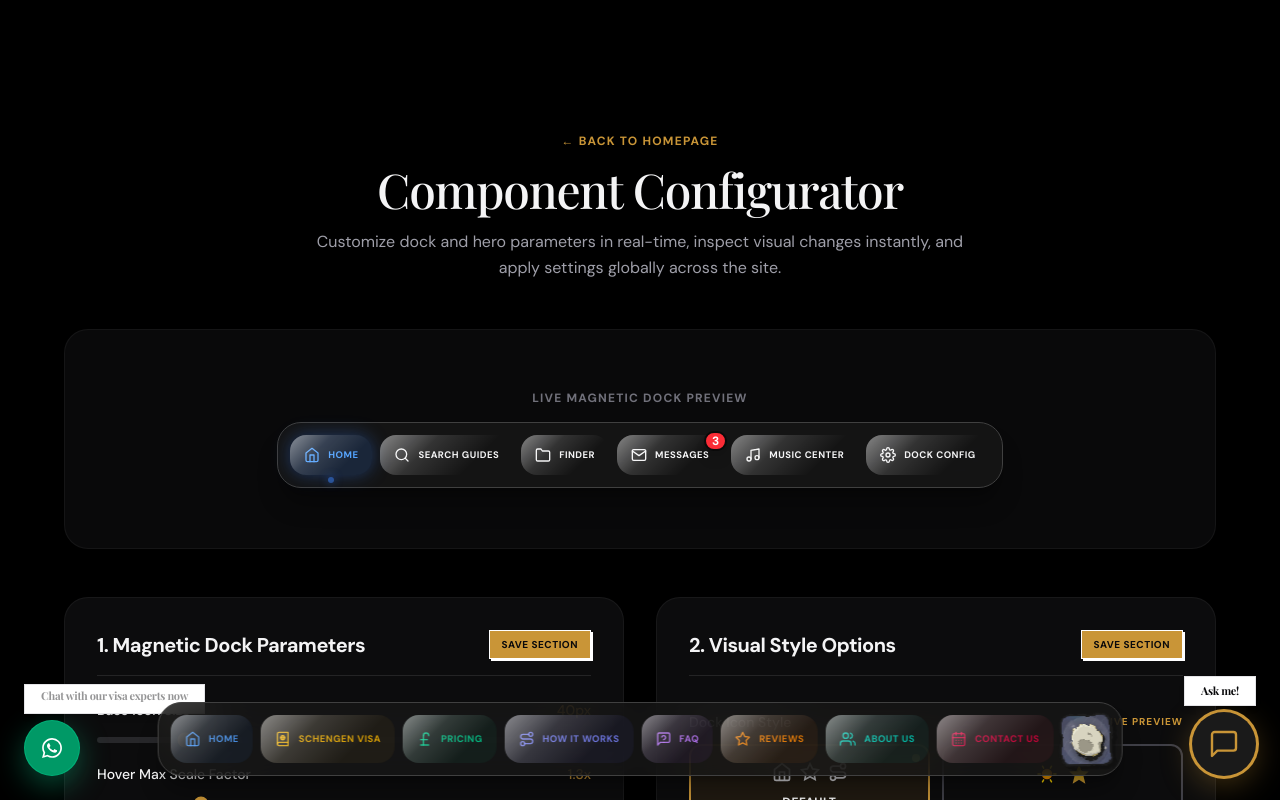
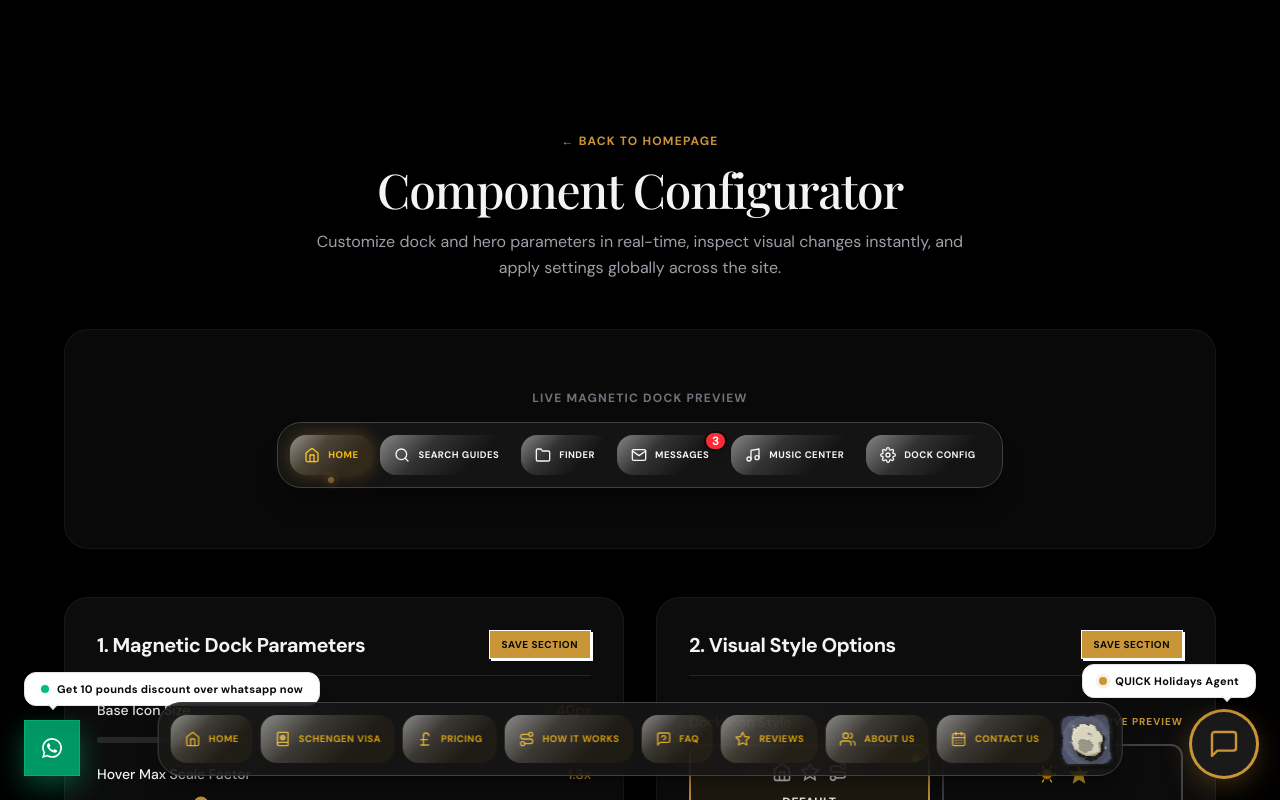
Before and after one commit to tlhaasami/quickholidays, a Next.js app: page /settings in a window 1280 px wide. Shown: the top 800 px of the page. Built offline with nearby package versions, Linux system fonts and the light colour scheme; a web font is replaced by a local one.

Commit message:
fix: Update office address and contact details across multiple components and documents

```diff
--- a/src/app/faq/page.tsx
+++ b/src/app/faq/page.tsx
@@ -57,15 +57,15 @@ export default function FAQ() {
       ]
     },
     {
-      category: "Fees & Payments",
+      category: "Fees and Payments",
       items: [
         {
           q: "What is the breakdown of Schengen visa fees?",
           a: "A standard application incurs: (1) Embassy fee (set at €90 for adults by EU law), (2) Outsourcing partner booking fee (typically £30–£45 paid directly to VFS/TLS), and (3) Our fixed consultancy service fee. We do not bundle these fees to hide margins; everything is transparently itemized."
         },
         {
-          q: "What does my deposit cover?",
-          a: "Your initial deposit initiates active case tracking. This covers your comprehensive case assessment, creation of your custom document checklists, compiling official application forms, and search bookings. The final balance is only triggered once your biometrics appointment is confirmed."
+          q: "What is included in the Complete Visa Service fee?",
+          a: "Our Complete Visa Service (£175 total; split as a £45 case deposit to open your file and a £130 balance paid after your slot is confirmed) includes: (1) Free consultation and checklist assessment, (2) A custom document checklist tailored to your profile, (3) A professional cover letter written for you, (4) Fully completed official application forms, (5) Travel insurance sorted to meet Schengen rules, (6) Automated slot tracking and appointment booking, (7) Flight and hotel reservation guidance, and (8) Case tracking to Decision Day."
         },
         {
           q: "How does the Accountability Promise refund process work?",
--- a/src/app/refund-policy/page.tsx
+++ b/src/app/refund-policy/page.tsx
@@ -40,7 +40,7 @@ export default function RefundPolicy() {
           <section className="space-y-3">
             <h3 className="font-serif text-xl sm:text-2xl text-zinc-900 dark:text-white font-semibold">2. The deposit</h3>
             <p>
-              Your deposit of <strong>£100</strong> starts your case. If you cancel before we have begun work on your file, we refund it in full. Once work has begun, the deposit covers the work already done and is non-refundable. The balance of <strong>£75</strong> is due as soon as your biometrics appointment is secured.
+              Your deposit of <strong>£45</strong> starts your case. If you cancel before we have begun work on your file, we refund it in full. Once work has begun, the deposit covers the work already done and is non-refundable. The balance of <strong>£130</strong> is due as soon as your biometrics appointment is secured.
             </p>
           </section>
 
@@ -54,7 +54,7 @@ export default function RefundPolicy() {
           <section className="space-y-3">
             <h3 className="font-serif text-xl sm:text-2xl text-zinc-900 dark:text-white font-semibold">4. Our Accountability Promise</h3>
             <p>
-              If your application is refused because of a documented error on our side — a mistake in your application, a missed document we were responsible for checking, a deadline we caused you to miss — we refund our full service fee in full (up to £175 depending on your service tier). We will tell you plainly whether the error was ours; you will not have to fight us for it.
+              If your application is refused because of a documented error on our side — a mistake in your application, a missed document we were responsible for checking, a deadline we caused you to miss — we refund our full service fee in full (Exclude paid appointment and insurance fees). We will tell you plainly whether the error was ours; you will not have to fight us for it.
             </p>
             <div className="bg-zinc-100 dark:bg-zinc-950 border border-zinc-200 dark:border-white/5 p-4 rounded-lg mt-2 space-y-2 text-xs sm:text-sm">
               <strong className="text-primary block">What the promise doesn't cover:</strong>
@@ -72,7 +72,7 @@ export default function RefundPolicy() {
           <section className="space-y-3">
             <h3 className="font-serif text-xl sm:text-2xl text-zinc-900 dark:text-white font-semibold">5. Refund handling</h3>
             <p>
-              Approved refunds are paid to your original payment method within 14 days of confirming the refund agreement.
+              Approved refunds are paid to your original payment method within 7 days of confirming the refund agreement.
             </p>
           </section>
         </div>
--- a/src/app/reviews/page.tsx
+++ b/src/app/reviews/page.tsx
@@ -47,7 +47,7 @@ export default function Reviews() {
         "@type": "PostalAddress",
         "streetAddress": "Office 25 Innovation Park, Edge Lane",
         "addressLocality": "Liverpool",
-        "postalCode": "L7 9NN",
+        "postalCode": "L7 9NJ",
         "addressCountry": "GB"
       }
     },
--- a/src/components/AiAssistantPopup.tsx
+++ b/src/components/AiAssistantPopup.tsx
@@ -52,6 +52,7 @@ export function AiAssistantPopup() {
     "Direct Visa Assistance"
   ];
   const [punchlineIndex, setPunchlineIndex] = useState(0);
+  const [isPunchlineVisible, setIsPunchlineVisible] = useState(false);
   const [isMobileMenuOpen, setIsMobileMenuOpen] = useState(false);
 
   useEffect(() => {
@@ -65,11 +66,32 @@ export function AiAssistantPopup() {
 
   useEffect(() => {
     if (isCentered) return;
+
+    // 1. Initial delay: appear after 3.5 seconds
+    const startTimeout = setTimeout(() => {
+      setIsPunchlineVisible(true);
+    }, 3500);
+
+    return () => clearTimeout(startTimeout);
+  }, [isCentered]);
+
+  useEffect(() => {
+    if (!isPunchlineVisible || isCentered) return;
+
+    // 2. Rotate through the punchlines once
     const interval = setInterval(() => {
-      setPunchlineIndex((prev) => (prev + 1) % punchlines.length);
+      setPunchlineIndex((prev) => {
+        if (prev >= punchlines.length - 1) {
+          setIsPunchlineVisible(false);
+          clearInterval(interval);
+          return prev;
+        }
+        return prev + 1;
+      });
     }, 3000);
+
     return () => clearInterval(interval);
-  }, [isCentered]);
+  }, [isPunchlineVisible, isCentered]);
 
   // Prevent background scrolling when chat modal is active
   useEffect(() => {
@@ -268,7 +290,17 @@ export function AiAssistantPopup() {
           className="fixed bottom-6 right-6 z-40 w-16 h-16 cursor-pointer pointer-events-auto"
         >
           {/* Rotating Text Label */}
-          <div className="absolute bottom-full right-0 mb-1.5 bg-zinc-950 text-white dark:bg-white dark:text-zinc-950 text-[11px] font-serif font-bold tracking-tight px-4 py-1.5 rounded-none border border-zinc-800 dark:border-zinc-200 shadow-md whitespace-nowrap min-h-[24px] flex items-center justify-center">
+          {isPunchlineVisible && (
+            <div className="absolute bottom-full right-0 mb-3.5 bg-zinc-950 text-white dark:bg-white dark:text-zinc-950 text-[11px] font-sans font-semibold tracking-wide px-4 py-2 rounded-xl border border-zinc-800 dark:border-zinc-200 shadow-xl whitespace-nowrap min-h-[32px] flex items-center justify-center gap-2">
+              {/* Speech bubble pointer arrow */}
+              <div className="absolute top-full right-6 -mt-[5px] w-2 h-2 bg-zinc-950 dark:bg-white border-r border-b border-zinc-800 dark:border-zinc-200 transform rotate-45" />
+
+              {/* Pulsing AI Indicator */}
+              <span className="relative flex h-2 w-2 shrink-0">
+                <span className="animate-ping absolute inline-flex h-full w-full rounded-full bg-[#C99537] opacity-75"></span>
+                <span className="relative inline-flex rounded-full h-2 w-2 bg-[#C99537]"></span>
+              </span>
+
               <AnimatePresence mode="wait">
                 <motion.span
                   key={punchlineIndex}
@@ -281,6 +313,7 @@ export function AiAssistantPopup() {
                 </motion.span>
               </AnimatePresence>
             </div>
+          )}
 
           {/* Chat Bubble AI Icon — dark circle with gold ring and gold message icon */}
           <div className="w-full h-full rounded-full bg-[#1a1a1a] flex items-center justify-center shadow-2xl"
--- a/src/components/FloatingWhatsApp.tsx
+++ b/src/components/FloatingWhatsApp.tsx
@@ -8,6 +8,7 @@ import { motion, AnimatePresence } from "motion/react";
 export function FloatingWhatsApp() {
   const pathname = usePathname();
   const [messageIndex, setMessageIndex] = useState(0);
+  const [isVisible, setIsVisible] = useState(false);
 
   const messages = [
     "Get 10 pounds discount over whatsapp now",
@@ -16,11 +17,32 @@ export function FloatingWhatsApp() {
   ];
 
   useEffect(() => {
+    // 1. Initial delay: appear after 3.5 seconds
+    const startTimeout = setTimeout(() => {
+      setIsVisible(true);
+    }, 3500);
+
+    return () => clearTimeout(startTimeout);
+  }, []);
+
+  useEffect(() => {
+    if (!isVisible) return;
+
+    // 2. Rotate through the messages once
     const interval = setInterval(() => {
-      setMessageIndex((prev) => (prev + 1) % messages.length);
+      setMessageIndex((prev) => {
+        if (prev >= messages.length - 1) {
+          // If we completed one full cycle, hide the tag and stop
+          setIsVisible(false);
+          clearInterval(interval);
+          return prev;
+        }
+        return prev + 1;
+      });
     }, 3000);
+
     return () => clearInterval(interval);
-  }, []);
+  }, [isVisible]);
 
   const handleClick = () => {
     trackContact("WhatsApp");
@@ -31,7 +53,17 @@ export function FloatingWhatsApp() {
   return (
     <div className="fixed bottom-6 left-6 z-50 w-14 h-14 pointer-events-auto select-none">
       {/* Rotating Tagline Label — always visible above the button */}
-      <div className="absolute bottom-full left-0 mb-1.5 bg-zinc-950 text-white dark:bg-white dark:text-zinc-950 text-[11px] font-serif font-bold tracking-tight px-4 py-1.5 rounded-none border border-zinc-800 dark:border-zinc-200 shadow-md whitespace-nowrap min-h-[24px] flex items-center justify-center">
+      {isVisible && (
+        <div className="absolute bottom-full left-0 mb-3.5 bg-zinc-950 text-white dark:bg-white dark:text-zinc-950 text-[11px] font-sans font-semibold tracking-wide px-4 py-2 rounded-xl border border-zinc-800 dark:border-zinc-200 shadow-xl whitespace-nowrap min-h-[32px] flex items-center justify-center gap-2">
+          {/* Speech bubble pointer arrow */}
+          <div className="absolute top-full left-6 -mt-[5px] w-2 h-2 bg-zinc-950 dark:bg-white border-r border-b border-zinc-800 dark:border-zinc-200 transform rotate-45" />
+
+          {/* Pulsing WhatsApp Indicator */}
+          <span className="relative flex h-2 w-2 shrink-0">
+            <span className="animate-ping absolute inline-flex h-full w-full rounded-full bg-emerald-500 opacity-75"></span>
+            <span className="relative inline-flex rounded-full h-2 w-2 bg-emerald-500"></span>
+          </span>
+
           <AnimatePresence mode="wait">
             <motion.span
               key={messageIndex}
@@ -44,6 +76,7 @@ export function FloatingWhatsApp() {
             </motion.span>
           </AnimatePresence>
         </div>
+      )}
 
       {/* WhatsApp Button */}
       <a
@@ -51,7 +84,7 @@ export function FloatingWhatsApp() {
         target="_blank"
         rel="noopener noreferrer"
         onClick={handleClick}
-        className="flex items-center justify-center w-full h-full bg-emerald-600 hover:bg-emerald-500 text-white rounded-full shadow-[0_10px_30px_rgba(16,185,129,0.4)] hover:scale-110 active:scale-95 transition-all duration-300 border border-emerald-400/40"
+        className="flex items-center justify-center w-full h-full bg-emerald-600 hover:bg-emerald-500 text-white rounded-none shadow-[0_10px_30px_rgba(16,185,129,0.4)] hover:scale-105 active:scale-95 transition-all duration-300 border border-emerald-400/40"
         aria-label="Chat on WhatsApp"
       >
         <svg className="w-6 h-6 fill-white" viewBox="0 0 24 24">
--- a/src/components/Hero.tsx
+++ b/src/components/Hero.tsx
@@ -357,7 +357,7 @@ export default function Hero() {
           {/* Left Column: Brand Block */}
           <motion.div
             initial="hidden"
-            animate="visible"
+            animate={flagsLoaded ? "visible" : "hidden"}
             variants={{
               hidden: { opacity: 0 },
               visible: {
@@ -450,7 +450,6 @@ export default function Hero() {
                     autoplay={true}
                     autoplayDelay={3500}
                     pauseOnHover={true}
-                    onCardClick={() => setIsModalOpen(true)}
                     cards={FLAG_IMAGES.map((src, i) => {
                       const countryName = COUNTRIES[i]?.name || "Schengen Country";
                       return (
--- a/src/components/ui/magnetic-dock.tsx
+++ b/src/components/ui/magnetic-dock.tsx
@@ -139,13 +139,13 @@ function DockItem({
 
     const themeMap = {
         home: {
-            bg: "var(--glow-home-bg)",
-            border: "var(--glow-home-border)",
-            shadow: "var(--glow-home-shadow)",
-            textClass: "text-blue-600 dark:text-blue-400",
-            defaultBg: "var(--dock-home-bg)",
-            defaultBorder: "var(--dock-home-border)",
-            defaultText: "text-blue-600/75 dark:text-blue-400/80"
+            bg: "var(--glow-schengen-visa-bg)",
+            border: "var(--glow-schengen-visa-border)",
+            shadow: "var(--glow-schengen-visa-shadow)",
+            textClass: "text-[#C99537] dark:text-amber-400",
+            defaultBg: "var(--dock-schengen-visa-bg)",
+            defaultBorder: "var(--dock-schengen-visa-border)",
+            defaultText: "text-[#C99537]/75 dark:text-amber-400/80"
         },
         "schengen-visa": {
             bg: "var(--glow-schengen-visa-bg)",
@@ -157,58 +157,58 @@ function DockItem({
             defaultText: "text-[#C99537]/75 dark:text-amber-400/80"
         },
         pricing: {
-            bg: "var(--glow-pricing-bg)",
-            border: "var(--glow-pricing-border)",
-            shadow: "var(--glow-pricing-shadow)",
-            textClass: "text-emerald-600 dark:text-emerald-400",
-            defaultBg: "var(--dock-pricing-bg)",
-            defaultBorder: "var(--dock-pricing-border)",
-            defaultText: "text-emerald-600/75 dark:text-emerald-400/80"
+            bg: "var(--glow-schengen-visa-bg)",
+            border: "var(--glow-schengen-visa-border)",
+            shadow: "var(--glow-schengen-visa-shadow)",
+            textClass: "text-[#C99537] dark:text-amber-400",
+            defaultBg: "var(--dock-schengen-visa-bg)",
+            defaultBorder: "var(--dock-schengen-visa-border)",
+            defaultText: "text-[#C99537]/75 dark:text-amber-400/80"
         },
         "how-it-works": {
-            bg: "var(--glow-how-it-works-bg)",
-            border: "var(--glow-how-it-works-border)",
-            shadow: "var(--glow-how-it-works-shadow)",
-            textClass: "text-indigo-650 dark:text-indigo-400",
-            defaultBg: "var(--dock-how-it-works-bg)",
-            defaultBorder: "var(--dock-how-it-works-border)",
-            defaultText: "text-indigo-650/75 dark:text-indigo-400/80"
+            bg: "var(--glow-schengen-visa-bg)",
+            border: "var(--glow-schengen-visa-border)",
+            shadow: "var(--glow-schengen-visa-shadow)",
+            textClass: "text-[#C99537] dark:text-amber-400",
+            defaultBg: "var(--dock-schengen-visa-bg)",
+            defaultBorder: "var(--dock-schengen-visa-border)",
+            defaultText: "text-[#C99537]/75 dark:text-amber-400/80"
         },
         faq: {
-            bg: "var(--glow-faq-bg)",
-            border: "var(--glow-faq-border)",
-            shadow: "var(--glow-faq-shadow)",
-            textClass: "text-purple-600 dark:text-purple-400",
-            defaultBg: "var(--dock-faq-bg)",
-            defaultBorder: "var(--dock-faq-border)",
-            defaultText: "text-purple-600/75 dark:text-purple-400/80"
+            bg: "var(--glow-schengen-visa-bg)",
+            border: "var(--glow-schengen-visa-border)",
+            shadow: "var(--glow-schengen-visa-shadow)",
+            textClass: "text-[#C99537] dark:text-amber-400",
+            defaultBg: "var(--dock-schengen-visa-bg)",
+            defaultBorder: "var(--dock-schengen-visa-border)",
+            defaultText: "text-[#C99537]/75 dark:text-amber-400/80"
         },
         reviews: {
-            bg: "var(--glow-reviews-bg)",
-            border: "var(--glow-reviews-border)",
-            shadow: "var(--glow-reviews-shadow)",
-            textClass: "text-orange-600 dark:text-orange-400",
-            defaultBg: "var(--dock-reviews-bg)",
-            defaultBorder: "var(--dock-reviews-border)",
-            defaultText: "text-orange-600/75 dark:text-orange-400/80"
+            bg: "var(--glow-schengen-visa-bg)",
+            border: "var(--glow-schengen-visa-border)",
+            shadow: "var(--glow-schengen-visa-shadow)",
+            textClass: "text-[#C99537] dark:text-amber-400",
+            defaultBg: "var(--dock-schengen-visa-bg)",
+            defaultBorder: "var(--dock-schengen-visa-border)",
+            defaultText: "text-[#C99537]/75 dark:text-amber-400/80"
         },
         "about-us": {
-            bg: "var(--glow-about-us-bg)",
-            border: "var(--glow-about-us-border)",
-            shadow: "var(--glow-about-us-shadow)",
-            textClass: "text-teal-650 dark:text-teal-400",
-            defaultBg: "var(--dock-about-us-bg)",
-            defaultBorder: "var(--dock-about-us-border)",
-            defaultText: "text-teal-650/75 dark:text-teal-400/80"
+            bg: "var(--glow-schengen-visa-bg)",
+            border: "var(--glow-schengen-visa-border)",
+            shadow: "var(--glow-schengen-visa-shadow)",
+            textClass: "text-[#C99537] dark:text-amber-400",
+            defaultBg: "var(--dock-schengen-visa-bg)",
+            defaultBorder: "var(--dock-schengen-visa-border)",
+            defaultText: "text-[#C99537]/75 dark:text-amber-400/80"
         },
         "contact-us": {
-            bg: "var(--glow-contact-us-bg)",
-            border: "var(--glow-contact-us-border)",
-            shadow: "var(--glow-contact-us-shadow)",
-            textClass: "text-rose-600 dark:text-rose-450",
-            defaultBg: "var(--dock-contact-us-bg)",
-            defaultBorder: "var(--dock-contact-us-border)",
-            defaultText: "text-rose-600/75 dark:text-rose-450/80"
+            bg: "var(--glow-schengen-visa-bg)",
+            border: "var(--glow-schengen-visa-border)",
+            shadow: "var(--glow-schengen-visa-shadow)",
+            textClass: "text-[#C99537] dark:text-amber-400",
+            defaultBg: "var(--dock-schengen-visa-bg)",
+            defaultBorder: "var(--dock-schengen-visa-border)",
+            defaultText: "text-[#C99537]/75 dark:text-amber-400/80"
         }
     };
 
--- a/src/rag/prompt.ts
+++ b/src/rag/prompt.ts
@@ -25,9 +25,9 @@ Always follow these rules:
   * Company Name: Quick Holidays Ltd (Registered in England & Wales)
   * Company Registration Number: 15948457
   * Official UK Government Verification Link: https://find-and-update.company-information.service.gov.uk/company/15948457
-  * Physical Office Address: Office 25 Innovation Park, Edge Lane, Liverpool, England, L7 9NN
+  * Physical Office Address: Office 25 Innovation Park, Edge Lane, Liverpool, England, L7 9NJ
   * Email Address: info@quickholidays.co.uk
-  * Support Phone Number: +44 7828 707425
+  * Support Phone Number: +44 800 058 4673
   * Official WhatsApp Line: https://wa.me/447828707425
 
 VERIFIED SITE CONTEXT:
--- a/src/utils/siteConfig.ts
+++ b/src/utils/siteConfig.ts
@@ -15,9 +15,9 @@ export const defaultSiteConfig: SiteConfig = {
   heroTitle: "Quick Holidays",
   heroSubtitle: "Schengen Visa Consulting",
   heroDescription: "Quick Holidays is a UK-based Schengen visa consultancy trusted by hundreds of non-UK nationals — BRP holders, spouse, work, and student visa holders — who need expert, honest help securing their European tourist visas. No hidden fees, no guesswork, just results.",
-  phone: "+44 7828 707425",
+  phone: "+44 800 058 4673",
   whatsappUrl: "https://wa.me/447828707425?text=Hi,%20I'd%20like%20to%20get%20help%20with%20my%20Schengen%20visa%20application.",
-  address: "Office 25 Innovation Park, Edge Lane, Liverpool, England, L7 9NN",
+  address: "Office 25 Innovation Park, Edge Lane, Liverpool, England, L7 9NJ",
   companyNumber: "15948457",
   promoText: "avail 35% Discount now"
 };
```
Also changed, not shown: src/app/pricing/page.tsx (+11 -3 lines), src/app/schengen-visa/[country]/page.tsx (+43 -12 lines), src/rag/documents.ts (+4 -4 lines). Lines whose indentation alone changed are shown as unchanged.
